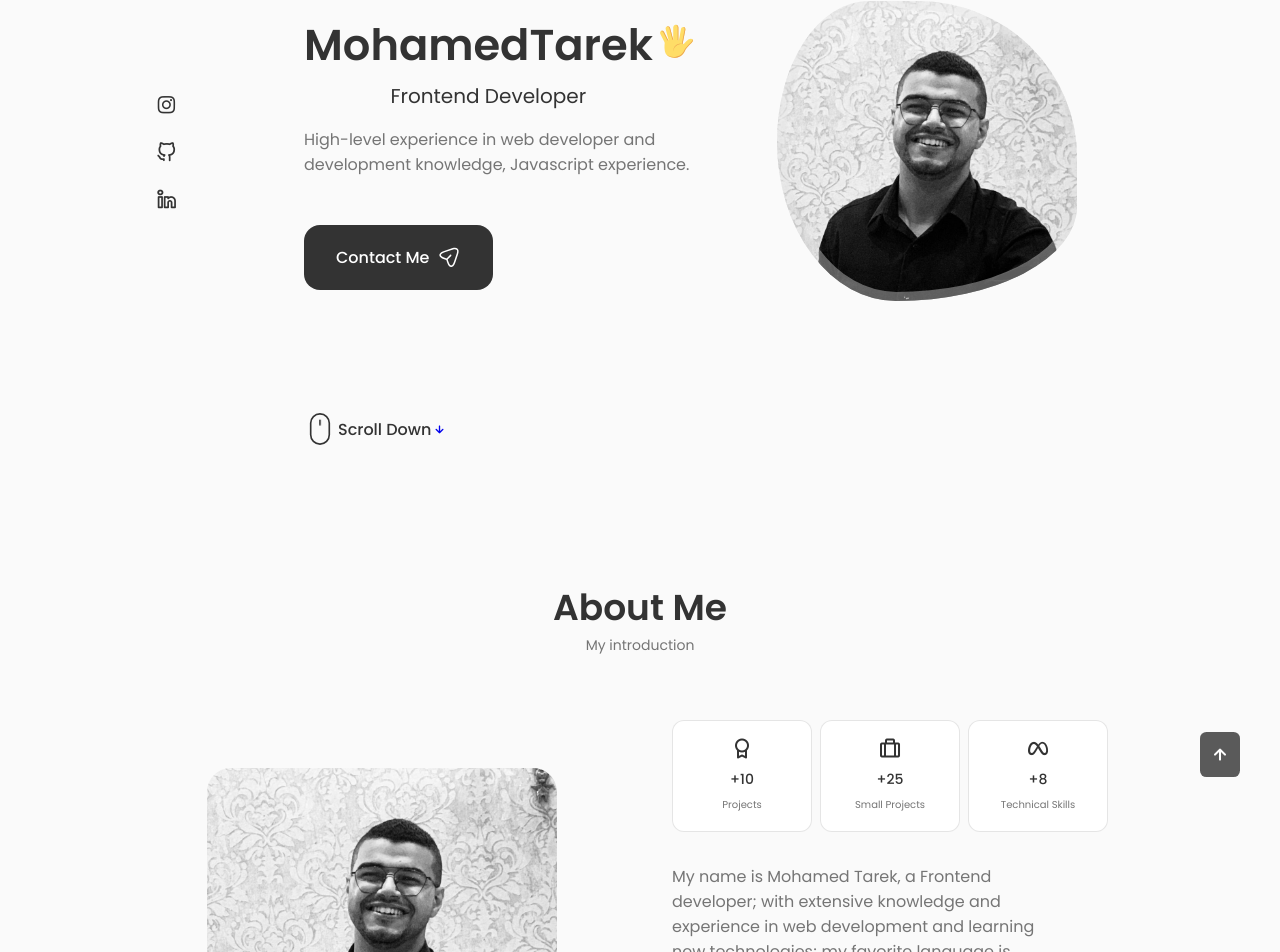
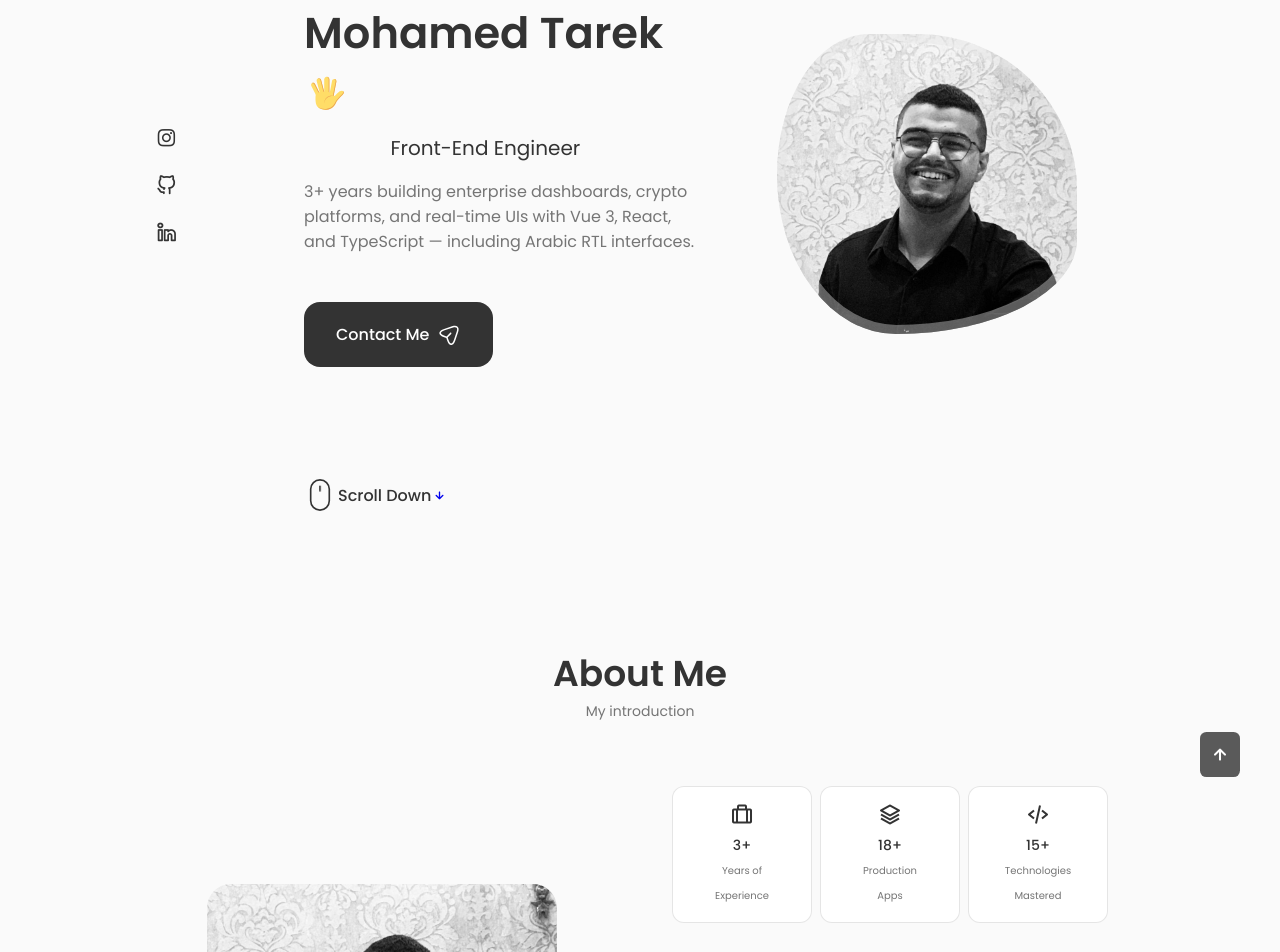
Before and after one commit to mohamedtarek1911/portofolio, a React (Create React App) app: page / in a window 1280 px wide. Shown: the part 183-1135 px from the top of the page. Built offline with nearby package versions, Linux system fonts and the light colour scheme.

Commit message:
update home section

```diff
--- a/package.json
+++ b/package.json
@@ -22,7 +22,8 @@
     "start": "react-scripts start",
     "build": "react-scripts build",
     "test": "react-scripts test",
-    "eject": "react-scripts eject"
+    "eject": "react-scripts eject",
+    "dev": "react-scripts start"
   },
   "eslintConfig": {
     "extends": [
--- a/src/App.css
+++ b/src/App.css
@@ -210,6 +210,21 @@ img {
   align-items: center;
 }
 
+.button--light {
+  background-color: var(--container-color);
+  color: var(--title-color);
+  border: 1px solid rgba(0, 0, 0, 0.1);
+}
+
+.button--light:hover {
+  background-color: var(--title-color);
+  color: var(--container-color);
+}
+
+.button--light:hover .button__icon path {
+  fill: var(--container-color);
+}
+
 /*=============== BREAKPOINTS ===============*/
 /* For large devices */
 @media screen and (max-width: 992px) {
--- a/src/Components/About/About.jsx
+++ b/src/Components/About/About.jsx
@@ -10,17 +10,19 @@ export default function About() {
         <h2 className="section__title">About Me</h2>
         <span className="section__subtitle">My introduction</span>
         <div className="about__container container grid">
-          <img src={aboutImg} alt="" className="about__img" />
+          <img src={aboutImg} alt="Mohamed Tarek" className="about__img" />
           <div className="about__data">
             <Info />
             <p className="about__desc">
-              My name is Mohamed Tarek, a Frontend developer; with extensive
-              knowledge and experience in web development and learning new
-              technologies; my favorite language is javascript. I create web
-              pages with UI / UX user interface .
+              Front-End Engineer with 3+ years of experience shipping production
+              web applications across legal, recruitment, surveillance, and
+              crypto domains. I build enterprise dashboards, real-time
+              monitoring interfaces, and accessible Arabic RTL experiences using
+              Vue 3, React, Next.js, and TypeScript — focused on performance,
+              UX, and business impact in fast-moving teams.
             </p>
             <a download="" href={cv} className="button button--flex">
-              Download Cv
+              Download CV
               <svg
                 class="button__icon"
                 xmlns="http://www.w3.org/2000/svg"
--- a/src/Components/About/Info.jsx
+++ b/src/Components/About/Info.jsx
@@ -5,19 +5,25 @@ export default function Info() {
     <>
       <div className="about__info grid">
         <div className="about__box">
-          <i class="bx bx-award about__icon"></i>
-          <h3 className="about__title">+10</h3>
-          <span className="about__subtitle">Projects</span>
+          <i className="bx bx-briefcase-alt about__icon"></i>
+          <h3 className="about__title">3+</h3>
+          <span className="about__subtitle">
+            Years of <br /> Experience
+          </span>
         </div>
         <div className="about__box">
-          <i class="bx bx-briefcase-alt about__icon"></i>
-          <h3 className="about__title">+25</h3>
-          <span className="about__subtitle">Small Projects</span>
+          <i className="bx bx-layer about__icon"></i>
+          <h3 className="about__title">18+</h3>
+          <span className="about__subtitle">
+            Production <br /> Apps
+          </span>
         </div>
         <div className="about__box">
-          <i class="bx bxl-meta about__icon"></i>
-          <h3 className="about__title">+8</h3>
-          <span className="about__subtitle">Technical Skills</span>
+          <i className="bx bx-code-alt about__icon"></i>
+          <h3 className="about__title">15+</h3>
+          <span className="about__subtitle">
+            Technologies <br /> Mastered
+          </span>
         </div>
       </div>
     </>
--- a/src/Components/Home/Data.jsx
+++ b/src/Components/Home/Data.jsx
@@ -1,18 +1,19 @@
 import React from "react";
+import cv from "../../assets/Mohamed_Tarek_Resume.pdf";
 
 export default function Data() {
   return (
     <>
       <div className="home__data">
         <h1 className="home__title">
-          MohamedTarek
+          Mohamed Tarek
           <svg
             width="36"
             height="36"
             viewBox="0 0 48 48"
             fill="none"
             xmlns="http://www.w3.org/2000/svg"
-            class="home__hand"
+            className="home__hand"
           >
             <path
               d="M25.4995 32.0305L31.3495 33.1555L36.1495 8.48051C36.4495 6.83051 35.3995 5.18051 33.8245 4.88051C32.1745 4.58051 30.5995 5.70551 30.2995 7.35551L25.4995 32.0305Z"
@@ -56,15 +57,41 @@ export default function Data() {
             ></path>
           </svg>
         </h1>
-        <h3 className="home__subtitle">Frontend Developer</h3>
+        <h3 className="home__subtitle">Front-End Engineer</h3>
         <p className="home__desc">
-          High-level experience in web developer and development knowledge,
-          Javascript experience.
+          3+ years building enterprise dashboards, crypto platforms, and
+          real-time UIs with Vue 3, React, and TypeScript — including Arabic RTL
+          interfaces.
         </p>
-        <a href="#contact" className="button button--flex">
-          Contact Me{" "}
+        <div className="home__buttons">
+          <a href="#contact" className="button button--flex">
+            Contact Me{" "}
+            <svg
+              className="button__icon"
+              xmlns="http://www.w3.org/2000/svg"
+              width="24"
+              height="24"
+              viewBox="0 0 24 24"
+              fill="none"
+            >
+              <path
+                d="M14.2199 21.9352C13.0399 21.9352 11.3699 21.1052 10.0499 17.1352L9.32988 14.9752L7.16988 14.2552C3.20988 12.9352 2.37988 11.2652 2.37988 10.0852C2.37988 8.91525 3.20988 7.23525 7.16988 5.90525L15.6599 3.07525C17.7799 2.36525 19.5499 2.57525 20.6399 3.65525C21.7299 4.73525 21.9399 6.51525 21.2299 8.63525L18.3999 17.1252C17.0699 21.1052 15.3999 21.9352 14.2199 21.9352ZM7.63988 7.33525C4.85988 8.26525 3.86988 9.36525 3.86988 10.0852C3.86988 10.8052 4.85988 11.9052 7.63988 12.8252L10.1599 13.6652C10.3799 13.7352 10.5599 13.9152 10.6299 14.1352L11.4699 16.6552C12.3899 19.4352 13.4999 20.4252 14.2199 20.4252C14.9399 20.4252 16.0399 19.4352 16.9699 16.6552L19.7999 8.16525C20.3099 6.62525 20.2199 5.36525 19.5699 4.71525C18.9199 4.06525 17.6599 3.98525 16.1299 4.49525L7.63988 7.33525Z"
+                fill="var(--container-color)"
+              ></path>
+              <path
+                d="M10.11 14.7052C9.92005 14.7052 9.73005 14.6352 9.58005 14.4852C9.29005 14.1952 9.29005 13.7152 9.58005 13.4252L13.16 9.83518C13.45 9.54518 13.93 9.54518 14.22 9.83518C14.51 10.1252 14.51 10.6052 14.22 10.8952L10.64 14.4852C10.5 14.6352 10.3 14.7052 10.11 14.7052Z"
+                fill="var(--container-color)"
+              ></path>
+            </svg>
+          </a>
+          {/* <a
+          download=""
+          href={cv}
+          className="button button--flex button--light"
+        >
+          Download CV
           <svg
-            class="button__icon"
+            className="button__icon"
             xmlns="http://www.w3.org/2000/svg"
             width="24"
             height="24"
@@ -72,15 +99,16 @@ export default function Data() {
             fill="none"
           >
             <path
-              d="M14.2199 21.9352C13.0399 21.9352 11.3699 21.1052 10.0499 17.1352L9.32988 14.9752L7.16988 14.2552C3.20988 12.9352 2.37988 11.2652 2.37988 10.0852C2.37988 8.91525 3.20988 7.23525 7.16988 5.90525L15.6599 3.07525C17.7799 2.36525 19.5499 2.57525 20.6399 3.65525C21.7299 4.73525 21.9399 6.51525 21.2299 8.63525L18.3999 17.1252C17.0699 21.1052 15.3999 21.9352 14.2199 21.9352ZM7.63988 7.33525C4.85988 8.26525 3.86988 9.36525 3.86988 10.0852C3.86988 10.8052 4.85988 11.9052 7.63988 12.8252L10.1599 13.6652C10.3799 13.7352 10.5599 13.9152 10.6299 14.1352L11.4699 16.6552C12.3899 19.4352 13.4999 20.4252 14.2199 20.4252C14.9399 20.4252 16.0399 19.4352 16.9699 16.6552L19.7999 8.16525C20.3099 6.62525 20.2199 5.36525 19.5699 4.71525C18.9199 4.06525 17.6599 3.98525 16.1299 4.49525L7.63988 7.33525Z"
+              d="M15.25 22.7502H9.25C3.82 22.7502 1.5 20.4302 1.5 15.0002V9.00024C1.5 3.57024 3.82 1.25024 9.25 1.25024H14.25C14.66 1.25024 15 1.59024 15 2.00024C15 2.41024 14.66 2.75024 14.25 2.75024H9.25C4.64 2.75024 3 4.39024 3 9.00024V15.0002C3 19.6102 4.64 21.2502 9.25 21.2502H15.25C19.86 21.2502 21.5 19.6102 21.5 15.0002V10.0002C21.5 9.59024 21.84 9.25024 22.25 9.25024C22.66 9.25024 23 9.59024 23 10.0002V15.0002C23 20.4302 20.68 22.7502 15.25 22.7502Z"
               fill="var(--container-color)"
             ></path>
             <path
-              d="M10.11 14.7052C9.92005 14.7052 9.73005 14.6352 9.58005 14.4852C9.29005 14.1952 9.29005 13.7152 9.58005 13.4252L13.16 9.83518C13.45 9.54518 13.93 9.54518 14.22 9.83518C14.51 10.1252 14.51 10.6052 14.22 10.8952L10.64 14.4852C10.5 14.6352 10.3 14.7052 10.11 14.7052Z"
+              d="M22.25 10.7502H18.25C14.83 10.7502 13.5 9.42023 13.5 6.00023V2.00023C13.5 1.70023 13.68 1.42023 13.96 1.31023C14.24 1.19023 14.56 1.26023 14.78 1.47023L22.78 9.47023C22.99 9.68023 23.06 10.0102 22.94 10.2902C22.82 10.5702 22.55 10.7502 22.25 10.7502ZM15 3.81023V6.00023C15 8.58023 15.67 9.25023 18.25 9.25023H20.44L15 3.81023Z"
               fill="var(--container-color)"
             ></path>
           </svg>
-        </a>
+        </a> */}
+        </div>
       </div>
     </>
   );
--- a/src/Components/Home/Home.css
+++ b/src/Components/Home/Home.css
@@ -64,6 +64,12 @@
 .home__desc {
   max-width: 400px;
   margin-bottom: var(--mb-3);
+}
+
+.home__buttons {
+  display: flex;
+  gap: 1rem;
+  flex-wrap: wrap;
 }
 
 .home__container {
```
Also changed, not shown: 1 other file (tests, documents, lock files or other folders).
